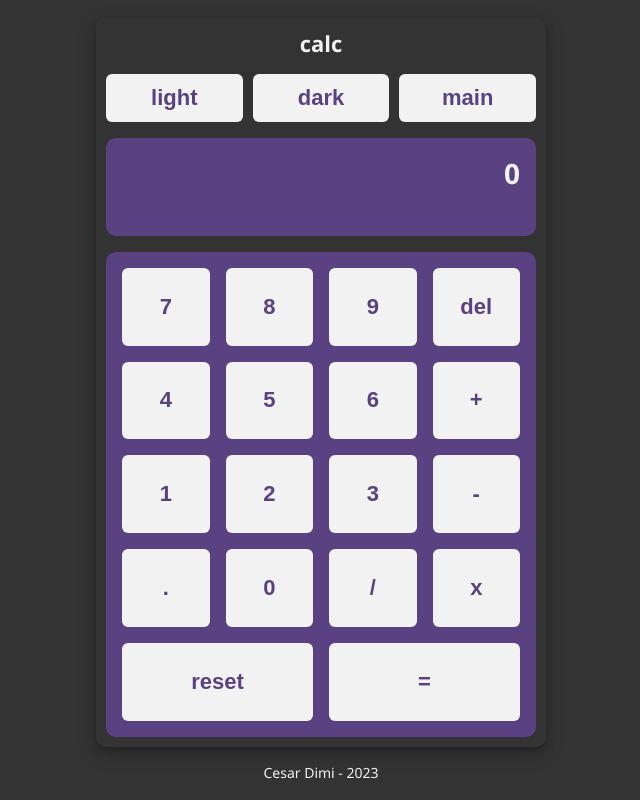
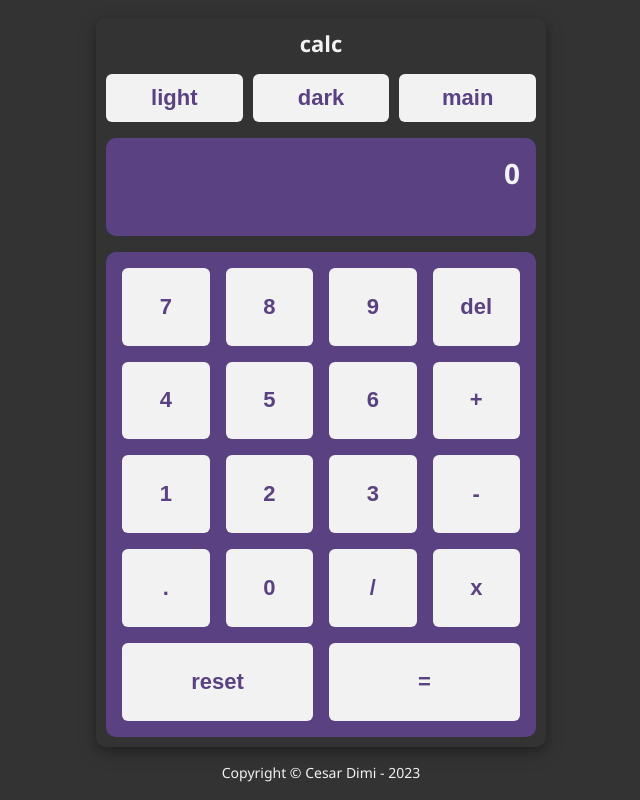
Before and after one commit to cesardmn/calculator_app, a website with bundled scripts: page index.html in a window 1280 px wide. Shown: the whole page, without its empty margins (319-959 px from the left). Built offline with nearby package versions, Linux system fonts and the light colour scheme.

Commit message:
dynamically inserting copyright.

```diff
--- a/index.html
+++ b/index.html
@@ -49,7 +49,7 @@
         <footer class="horizontal-footer">
           <h1>calc -</h1>
           &nbsp;
-          <span>Cesar Dimi - 2023</span>
+          <span class="copyright">Cesar Dimi - 2023</span>
         </footer>
       </div>
 
@@ -91,7 +91,7 @@
     </main>
 
     <!-- footer -->
-    <footer class="vertical-footer">Cesar Dimi - 2023</footer>
+    <footer class="vertical-footer copyright"></footer>
 
     <script src="./src/js/main.js" type="module" defer></script>
   </body>
--- a/src/js/main.js
+++ b/src/js/main.js
@@ -18,6 +18,7 @@ const setTheme = (themeChoiced) => {
   localStorage.setItem('themeChoiced', themeChoiced)
 }
 
+// set localstorage
 ;(() => {
   const local = localStorage.getItem('themeChoiced')
 
@@ -25,6 +26,15 @@ const setTheme = (themeChoiced) => {
     setTheme(local)
   } else {
     setTheme('main')
+  }
+})()
+
+// set copyright
+;(() => {
+  const date = new Date().getFullYear()
+  const copyright = document.querySelectorAll('.copyright')
+  for (const element of copyright) {
+    element.innerText = `Copyright © Cesar Dimi - ${date}`
   }
 })()
 
```
